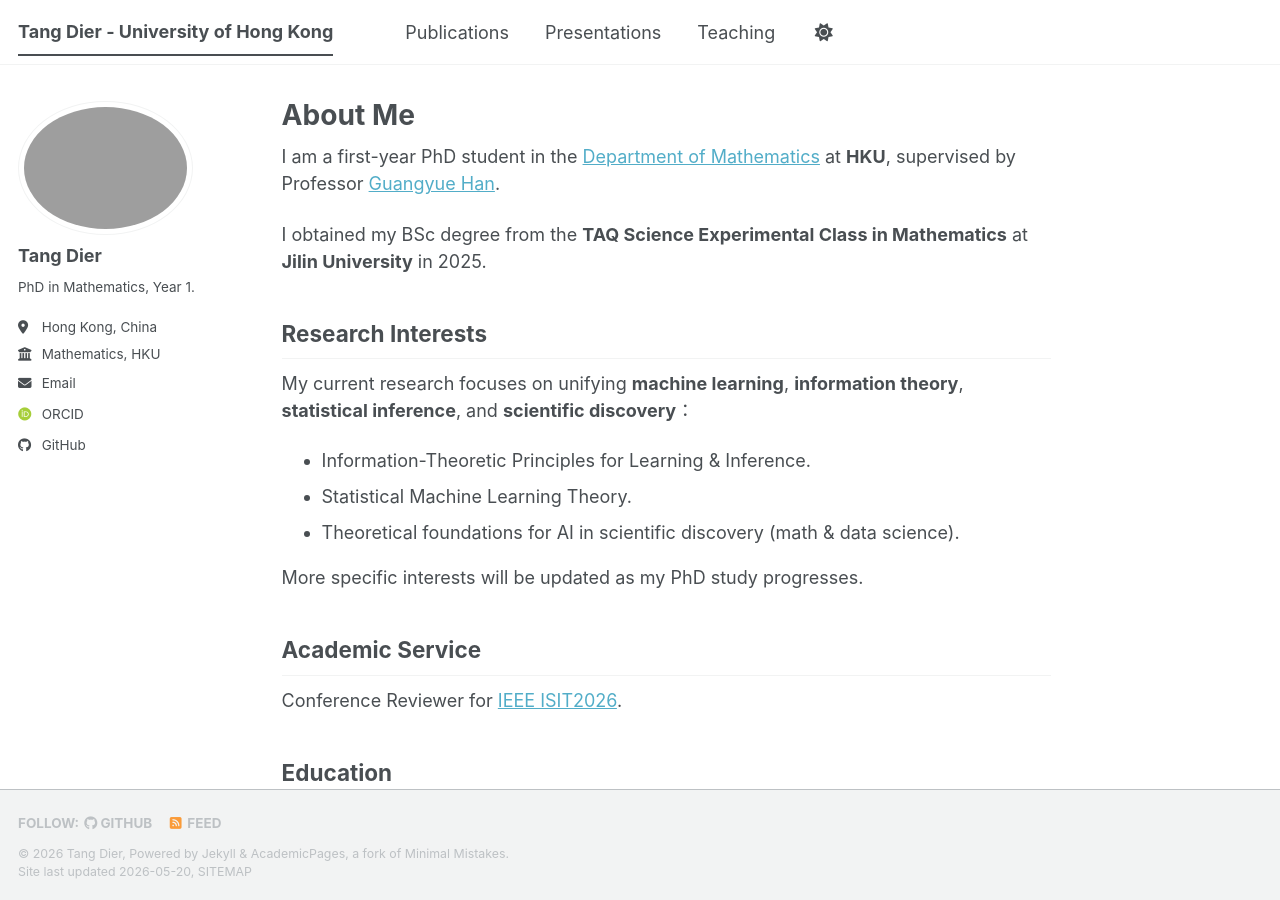
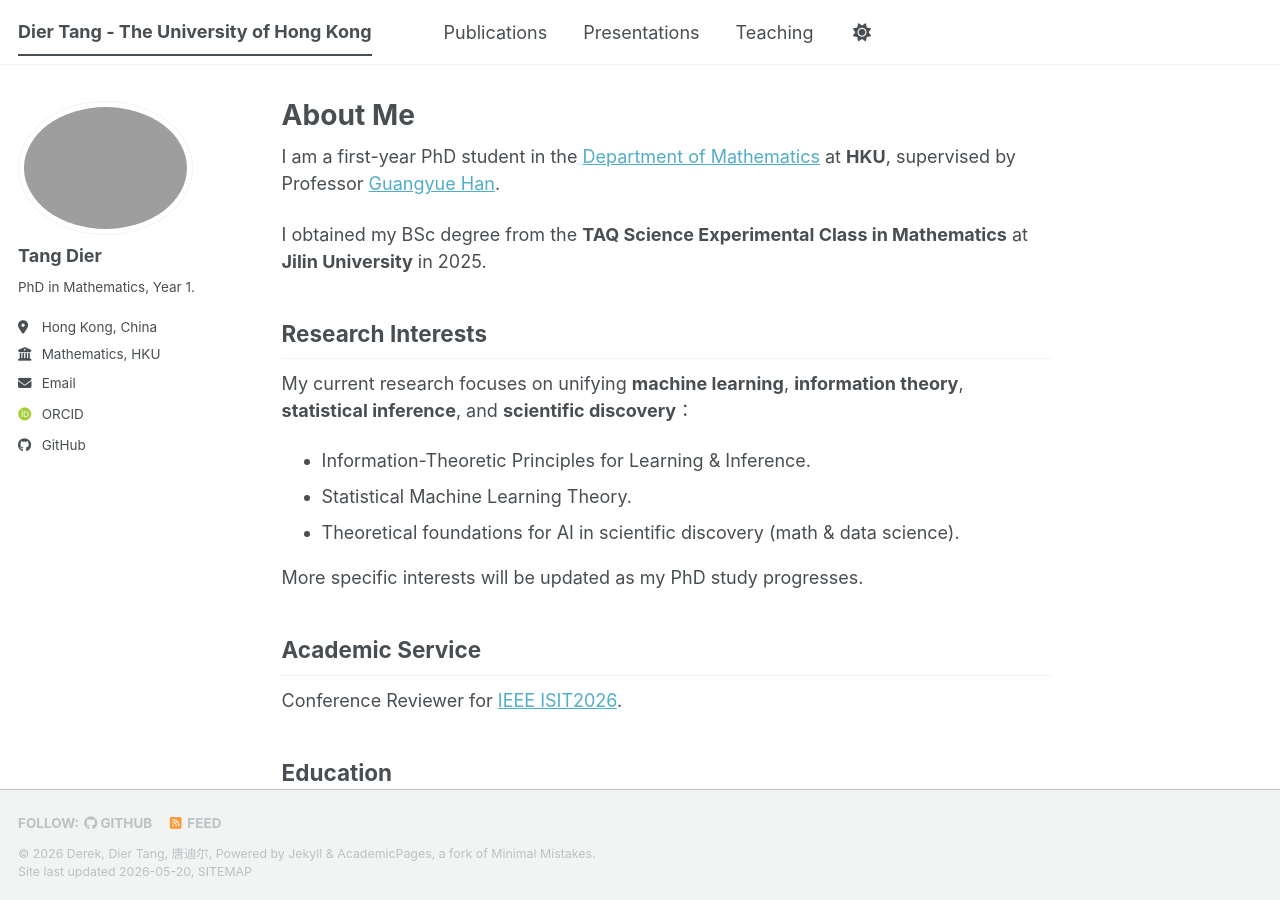
Before and after one commit to TangDier03/tangdier03.github.io, a Jekyll site: the page built from _pages/about.md, in a window 1280 px wide and 900 px high. Built offline with Jekyll 4.4.1, drawn with Linux system fonts in a browser that asks for light colours; some web fonts are replaced; a script bundle is joined from its source files by our own code; library files that are not in the unit come from our copies.

Commit message:
Update _config.yml

```diff
--- a/_config.yml
+++ b/_config.yml
@@ -9,9 +9,9 @@
 # Basic Site Settings
 locale                   : "en-US"
 site_theme               : "default" # The available themes options are "default", "air", "sunrise", "mint", "dirt" and "contrast"
-title                    : "Tang Dier - University of Hong Kong"
+title                    : "Dier Tang - The University of Hong Kong"
 title_separator          : "-"
-name                     : &name "Tang Dier"
+name                     : &name "Derek, Dier Tang, 唐迪尔"
 description              : PhD in Mathematics.
 url                      : https://tangdier03.github.io
 
```
